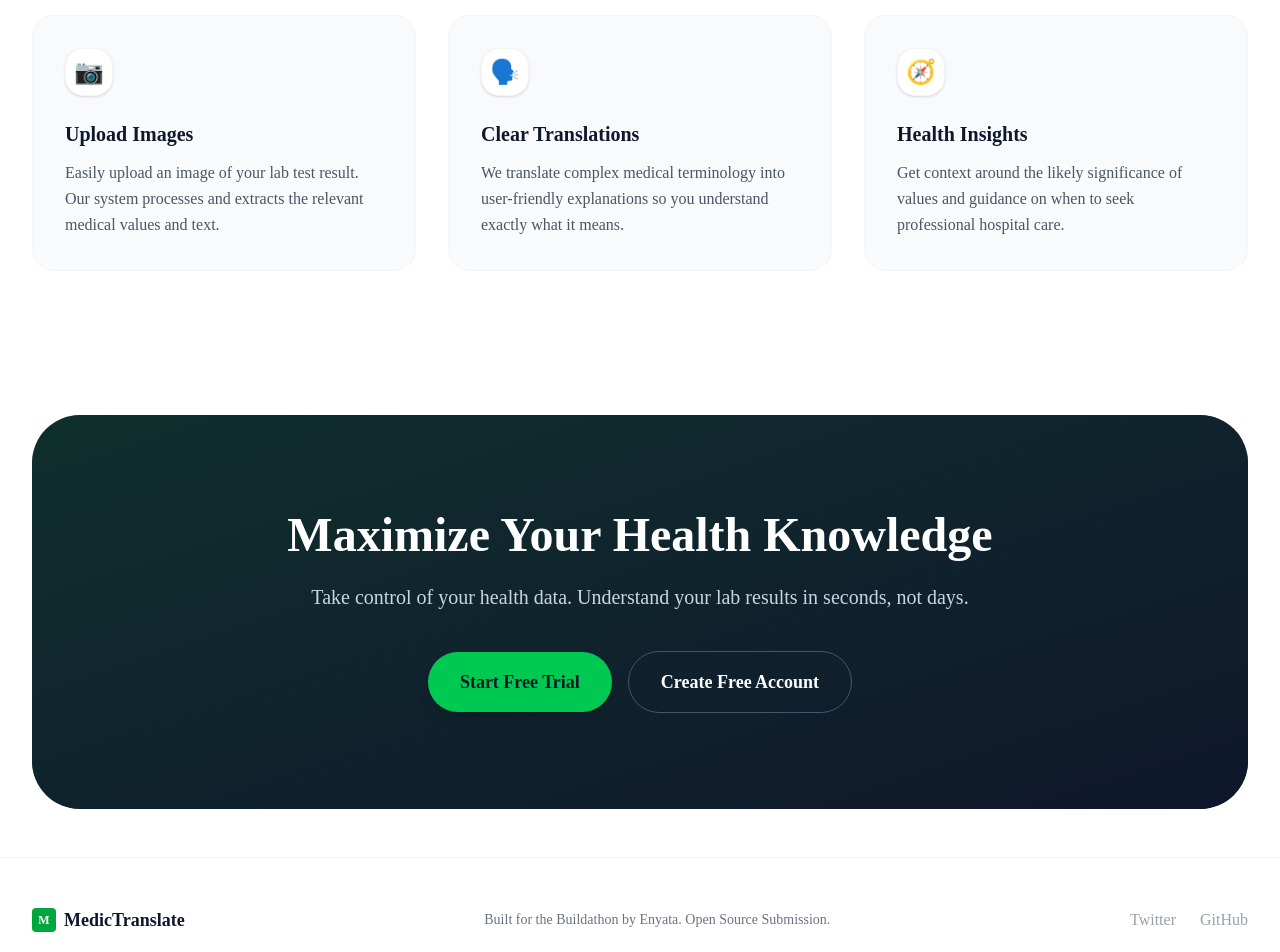
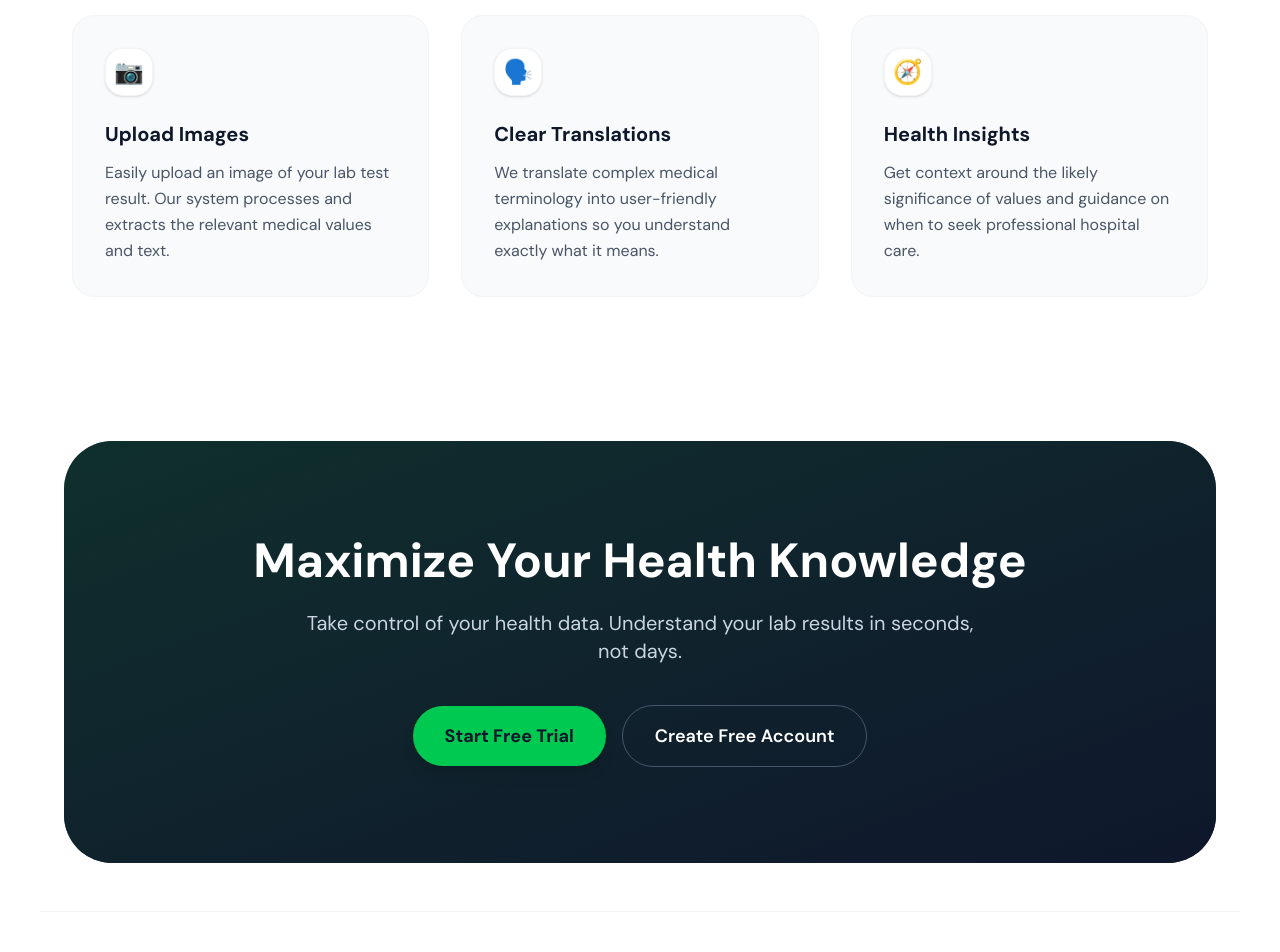
Before and after one commit to DivineAghulor/medictranslate-enyata, a Next.js app in the folder web/: page / in a window 1280 px wide. Shown: the part 1180-2132 px from the top of the page. Built offline with nearby package versions, Linux system fonts and the light colour scheme.

Commit message:
style: improveing responsiveness

```diff
--- a/web/app/globals.css
+++ b/web/app/globals.css
@@ -1,3 +1,5 @@
+@import url('https://fonts.googleapis.com/css2?family=DM+Sans:ital,opsz,wght@0,9..40,100..1000;1,9..40,100..1000&display=swap');
+
 @import "tailwindcss";
 @import "tw-animate-css";
 @import "shadcn/tailwind.css";
@@ -54,6 +56,7 @@
 body {
     -webkit-font-smoothing: antialiased;
     -moz-osx-font-smoothing: grayscale;
+    font-family: "DM Sans", sans-serif;
 }
 
 /* Base styles to ensure green theme works well */
--- a/web/app/page.tsx
+++ b/web/app/page.tsx
@@ -7,13 +7,15 @@ import Footer from "@/components/Footer";
 
 export default function Home() {
   return (
-    <div className="min-h-screen bg-white text-slate-900 font-sans selection:bg-green-100 selection:text-green-900">
+    <div className="min-h-screen bg-white text-slate-900 font-sans selection:bg-green-100 selection:text-green-900 ">
       <Navbar />
-      <HeroSection />
-      <TrustBanner />
-      <FeaturesSection />
-      <CTASection />
-      <Footer />
+      <div className="px-4 md:px-10">
+        <HeroSection />
+        <TrustBanner />
+        <FeaturesSection />
+        <CTASection />
+        <Footer />
+      </div>
     </div>
   );
 }
--- a/web/components/CTASection.tsx
+++ b/web/components/CTASection.tsx
@@ -2,7 +2,7 @@ import Link from "next/link";
 
 export default function CTASection() {
   return (
-    <section className="py-24 bg-slate-900 text-white relative overflow-hidden mt-12 mb-12 mx-4 sm:mx-6 lg:mx-8 rounded-[3rem]">
+    <section className="max-w-6xl mx-auto py-24 bg-slate-900 text-white relative overflow-hidden mt-12 mb-12  rounded-[3rem]">
       <div className="absolute top-0 left-0 w-full h-full bg-linear-to-br from-green-900/40 to-slate-900 z-0"></div>
       <div className="max-w-4xl mx-auto px-4 sm:px-6 lg:px-8 text-center relative z-10">
         <h2 className="text-4xl sm:text-5xl font-bold mb-6">
```
